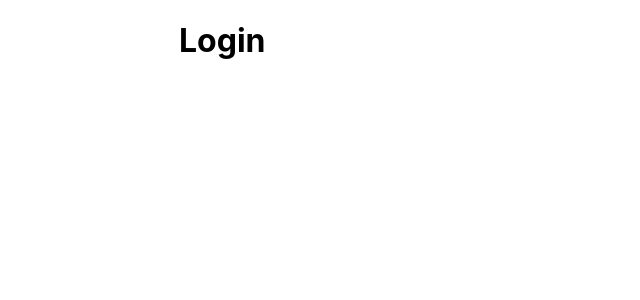
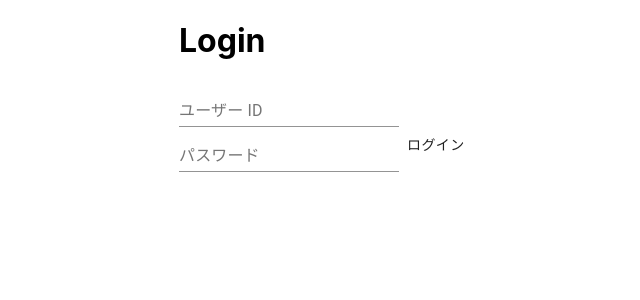
Before and after one commit to yuk1ty/ad-manager-client, a React (Create React App) app: page /login in a window 1280 px wide. Shown: the top 300 px of the page, without its empty margins (311-951 px from the left). Built offline with nearby package versions, Linux system fonts and the light colour scheme.

Commit message:
Add auth routing

```diff
--- a/mock-server/data.json
+++ b/mock-server/data.json
@@ -38,5 +38,9 @@
       "id": 3,
       "name": "博報堂"
     }
-  ]
+  ],
+  "sessions": {
+    "userId": "userid",
+    "password": "password"
+  }
 }
--- a/package.json
+++ b/package.json
@@ -13,9 +13,11 @@
     "@types/node": "^12.12.37",
     "@types/react": "^16.9.34",
     "@types/react-dom": "^16.9.7",
+    "@types/react-redux": "^7.1.8",
     "@types/react-router-dom": "^5.1.5",
     "axios": "^0.19.2",
     "react": "^16.13.1",
+    "react-cookie": "^4.0.3",
     "react-dom": "^16.13.1",
     "react-hook-form": "^5.6.1",
     "react-hot-loader": "^4.12.21",
--- a/src/App.tsx
+++ b/src/App.tsx
@@ -11,6 +11,8 @@ import { UserEdit } from "./pages/users/edit/UserEdit";
 import { AgencyList } from "./pages/agencies/list/AgencyList";
 import { AgencyEdit } from "./pages/agencies/edit/AgencyEdit";
 import { AgencyRegister } from "./pages/agencies/register/AgencyRegister";
+import { GuestRoute } from "./pages/routing/GuestRoute";
+import { PrivateRoute } from "./pages/routing/PrivateRoute";
 
 function App() {
   const prefersDarkMode = useMediaQuery("(prefers-color-scheme: dark)");
@@ -30,26 +32,17 @@ function App() {
       <Router>
         <div className="App">
           <Switch>
-            <Route path="/login">
-              <Login />
-            </Route>
-            <Route path="/users/list">
-              <UserList />
-            </Route>
-            <Route path="/users/register">
-              <UserRegister />
-            </Route>
-            <Route path="/users/:id/edit" component={UserEdit} />
-            <Route path="/agencies/list">
-              <AgencyList />
-            </Route>
-            <Route path="/agencies/register">
-              <AgencyRegister />
-            </Route>
-            <Route path="/agencies/:id/edit" component={AgencyEdit} />
-            <Route path="/">
-              <Dashboard />
-            </Route>
+            <GuestRoute path="/login" children={<Login />} />
+            <PrivateRoute path="/users/list" children={<UserList />} />
+            <PrivateRoute path="/users/register" children={<UserRegister />} />
+            <PrivateRoute path="/users/:id/edit" children={<UserEdit />} />
+            <PrivateRoute path="/agencies/list" children={<AgencyList />} />
+            <PrivateRoute
+              path="/agencies/regsiter"
+              children={<AgencyRegister />}
+            />
+            <PrivateRoute path="/agencies/:id/edit" children={<AgencyEdit />} />
+            <PrivateRoute path="/" children={<Dashboard />} />
           </Switch>
         </div>
       </Router>
--- a/src/pages/login/Login.tsx
+++ b/src/pages/login/Login.tsx
@@ -1,10 +1,51 @@
-import React from "react";
+import React, { useState } from "react";
 import "./Login.css";
+import { useHistory } from "react-router-dom";
+import { Button, TextField } from "@material-ui/core";
+import { useCookies } from "react-cookie";
+import axios from "axios";
+
+interface LoginForm {
+  userId: string;
+  password: string;
+}
 
 export function Login() {
+  const history = useHistory();
+  const [cookies, setCookie] = useCookies([""]);
+
+  const [userId, setUserId] = useState("");
+  const [password, setPassword] = useState("");
+
+  const doLogin = async () => {
+    await axios
+      .post("http://localhost:8080/sessions", {
+        userId: userId,
+        password: password,
+      })
+      .then((res) => setCookie("x-adm-session", "abcde")); // TODO 便宜的にこうしているが、最終的にはサーバーサイドで Cookie をセットしてくれる
+    history.push("/");
+  };
+
   return (
     <div className="login-form">
       <h1>Login</h1>
+      <TextField
+        label="ユーザー ID"
+        name="name"
+        value={userId}
+        size="small"
+        onChange={(e) => setUserId(e.target.value)}
+      />
+      <TextField
+        label="パスワード"
+        name="password"
+        type="password"
+        value={password}
+        size="small"
+        onChange={(e) => setPassword(e.target.value)}
+      />
+      <Button onClick={doLogin}>ログイン</Button>
     </div>
   );
 }
--- /dev/null
+++ b/src/pages/routing/GuestRoute.tsx
@@ -0,0 +1,20 @@
+import React, { FunctionComponent } from "react";
+import { Redirect, Route } from "react-router-dom";
+import { useCookies } from "react-cookie";
+
+interface GuestRouteProps {
+  path: string;
+  children: React.ReactNode;
+}
+
+export const GuestRoute: FunctionComponent<GuestRouteProps> = (props) => {
+  const [cookies] = useCookies([""]);
+
+  const isAuth = cookies["x-adm-session"] !== undefined;
+
+  return isAuth ? (
+    <Redirect to="/" />
+  ) : (
+    <Route path={props.path}>{props.children}</Route>
+  );
+};
--- /dev/null
+++ b/src/pages/routing/PrivateRoute.tsx
@@ -0,0 +1,20 @@
+import React, { FunctionComponent } from "react";
+import { Redirect, Route } from "react-router-dom";
+import { useCookies } from "react-cookie";
+
+interface PrivateRouteProps {
+  path: string;
+  children: React.ReactNode;
+}
+
+export const PrivateRoute: FunctionComponent<PrivateRouteProps> = (props) => {
+  const [cookies] = useCookies([""]);
+
+  const isAuth = cookies["x-adm-session"] !== undefined;
+
+  return isAuth ? (
+    <Route path={props.path}>{props.children}</Route>
+  ) : (
+    <Redirect to="/login" />
+  );
+};
```
Also changed, not shown: src/store/auth.ts (added, +32 -0 lines), src/store/index.ts (added, +12 -0 lines), tsconfig.json (+3 -8 lines), 1 other file (tests, documents, lock files or other folders).
